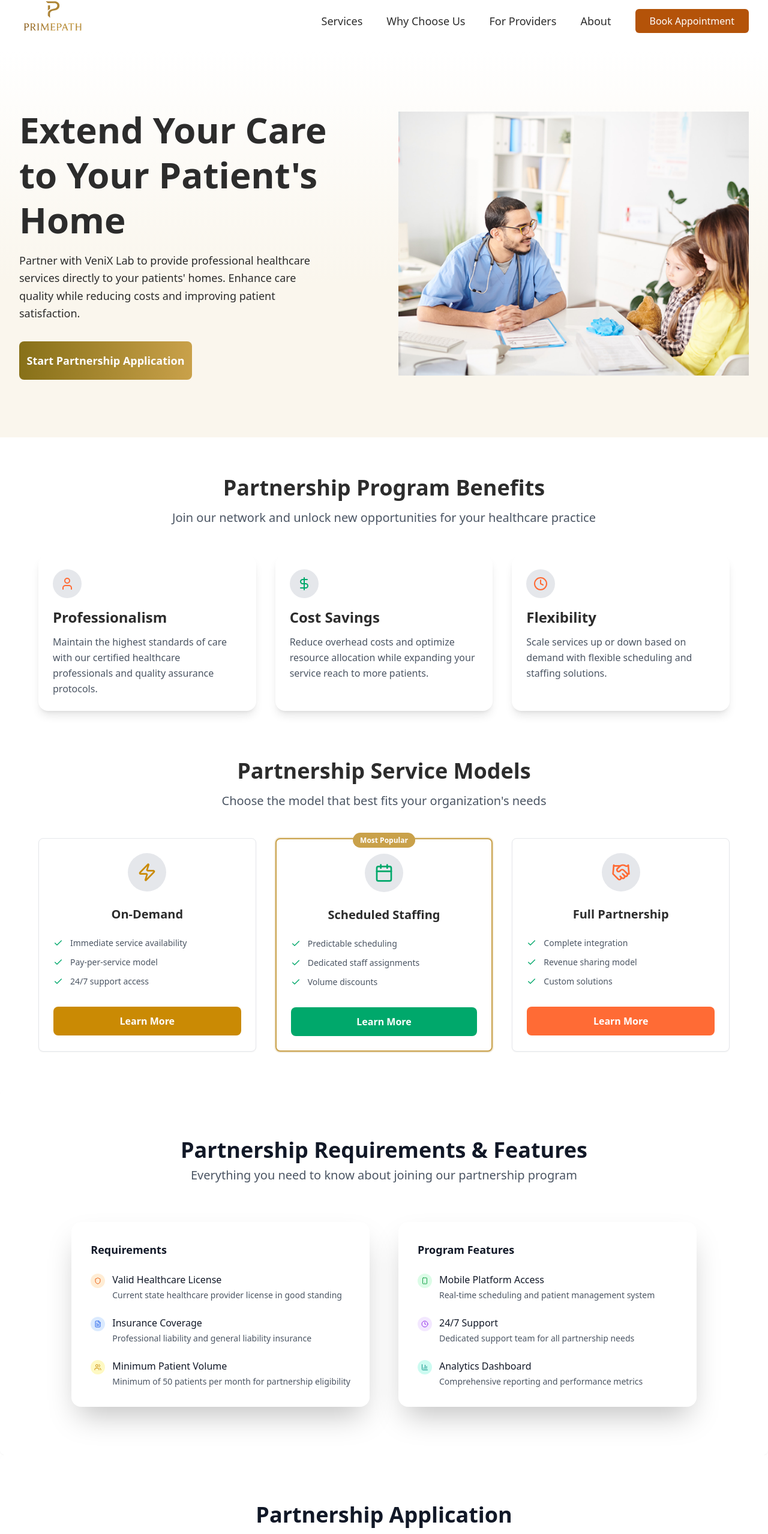
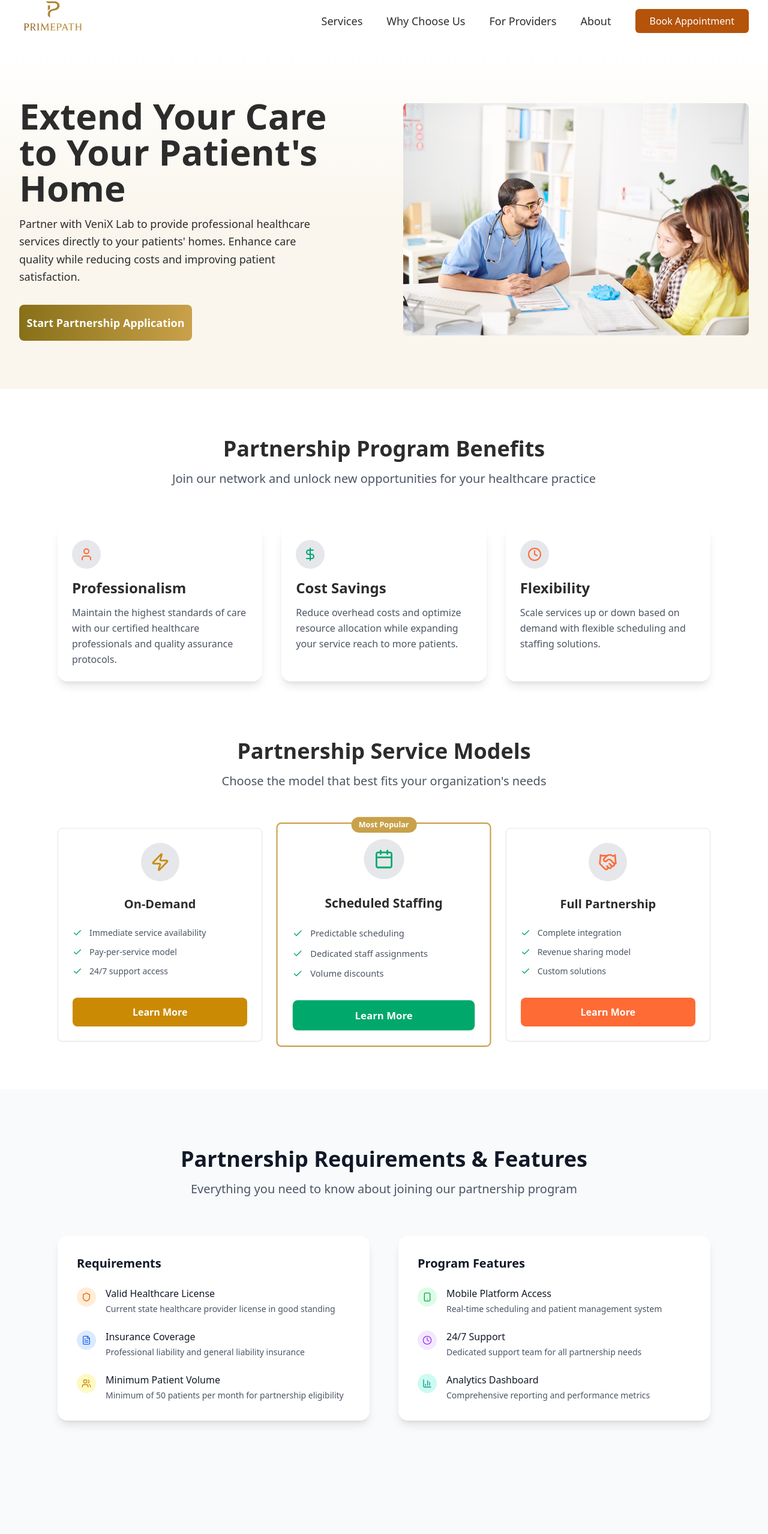
Before and after one commit to Arafat-Bhuiyan/adam, a React (Vite) app: page /providers in a window 1280 px wide. Shown: the part 13-2570 px from the top of the page at 60% size. Built offline with nearby package versions, Linux system fonts and the light colour scheme.

Commit message:
Providers full responsive done

```diff
--- a/src/pages/Providers/PartnershipApplication.jsx
+++ b/src/pages/Providers/PartnershipApplication.jsx
@@ -20,17 +20,17 @@ export default function PartnershipApplication() {
   };
 
   return (
-    <div className="bg-white rounded-lg shadow-sm p-20">
-      <div className="text-center mb-8">
-        <h2 className="text-4xl font-bold text-[#111827] mb-2">
+    <div className="bg-gray-50 py-16 md:py-20 lg:py-24">
+      <div className="text-center mb-12 md:mb-16 px-4">
+        <h2 className="text-3xl sm:text-4xl font-bold text-[#111827] mb-4">
           Partnership Application
         </h2>
-        <p className="text-[#4B5563] text-xl">
+        <p className="text-lg sm:text-xl text-[#4B5563] max-w-2xl mx-auto">
           Take the first step towards expanding your healthcare services
         </p>
       </div>
 
-      <form onSubmit={handleSubmit} className="space-y-6 p-8 bg-white rounded-2xl shadow-2xl max-w-4xl mx-auto">
+      <form onSubmit={handleSubmit} className="space-y-6 p-6 sm:p-8 bg-white rounded-2xl shadow-lg max-w-4xl mx-auto">
         {/* Organization + Contact Person */}
         <div className="grid md:grid-cols-2 gap-6">
           <div className="space-y-2">
@@ -204,7 +204,7 @@ export default function PartnershipApplication() {
         {/* Submit Button */}
         <button
           type="submit"
-          className="w-full bg-[#C9A14A] hover:bg-[#C9A14A]/95 text-white font-semibold text-lg py-3 rounded-lg "
+          className="w-full bg-[#C9A14A] hover:bg-amber-600 text-white font-semibold text-lg py-3 rounded-lg transition-colors disabled:bg-gray-400 disabled:cursor-not-allowed"
           disabled={!formData.agreeToTerms}
         >
           Submit Partnership Application
--- a/src/pages/Providers/PartnershipProgram.jsx
+++ b/src/pages/Providers/PartnershipProgram.jsx
@@ -24,7 +24,7 @@ const PartnershipProgram = () => {
         "Reduce overhead costs and optimize resource allocation while expanding your service reach to more patients.",
     },
     {
-      icon: <Clock color="#FF6B35" />,
+      icon: <Clock className="w-6 h-6 text-[#FF6B35]" />,
       title: "Flexibility",
       description:
         "Scale services up or down based on demand with flexible scheduling and staffing solutions.",
@@ -72,16 +72,16 @@ const PartnershipProgram = () => {
   ];
 
   return (
-    <div className="min-h-screen py-16 px-4">
-      <div className="max-w-6xl mx-auto">
+    <div className="min-h-screen py-12 md:py-16 lg:py-20">
+      <div className="max-w-6xl mx-auto px-4 sm:px-6 lg:px-8">
         {/* Partnership Program Benefits Section */}
-        <div className="mb-20">
+        <div className="mb-16 md:mb-20 lg:mb-24">
           {/* Header */}
-          <div className="text-center mb-12">
-            <h2 className="text-4xl font-bold text-[#2c2c2c] mb-4">
+          <div className="text-center mb-12 md:mb-16">
+            <h2 className="text-3xl sm:text-4xl font-bold text-[#2c2c2c] mb-4">
               Partnership Program Benefits
             </h2>
-            <p className="text-[#4B5563] text-xl">
+            <p className="text-lg sm:text-xl text-[#4B5563]">
               Join our network and unlock new opportunities for your healthcare
               practice
             </p>
@@ -100,7 +100,7 @@ const PartnershipProgram = () => {
                 </div>
 
                 {/* Title */}
-                <h3 className="text-2xl font-semibold text-[#2c2c2c] mb-3">
+                <h3 className="text-xl sm:text-2xl font-semibold text-[#2c2c2c] mb-3">
                   {benefit.title}
                 </h3>
 
@@ -116,11 +116,11 @@ const PartnershipProgram = () => {
         {/* Partnership Service Models Section */}
         <div>
           {/* Header */}
-          <div className="text-center mb-12">
-            <h2 className="text-4xl font-bold text-[#2c2c2c] mb-4">
+          <div className="text-center mb-12 md:mb-16">
+            <h2 className="text-3xl sm:text-4xl font-bold text-[#2c2c2c] mb-4">
               Partnership Service Models
             </h2>
-            <p className="text-[#4B5563] text-xl">
+            <p className="text-lg sm:text-xl text-[#4B5563]">
               Choose the model that best fits your organization's needs
             </p>
           </div>
@@ -130,9 +130,9 @@ const PartnershipProgram = () => {
             {serviceModels.map((model, index) => (
               <div
                 key={index}
-                className={`relative bg-white rounded-lg shadow-sm p-6 ${
+                className={`relative bg-white rounded-lg shadow-sm p-6 flex flex-col ${
                   model.isPopular
-                    ? "border-2 border-[#C9A14A] ring-2 ring-[#C9A14A] ring-opacity-20"
+                    ? "border-2 border-[#C9A14A] transform md:scale-105"
                     : "border border-gray-200"
                 }`}
               >
@@ -158,7 +158,7 @@ const PartnershipProgram = () => {
                 </h3>
 
                 {/* Features */}
-                <ul className="space-y-3 mb-8">
+                <ul className="space-y-3 mb-8 flex-grow">
                   {model.features.map((feature, featureIndex) => (
                     <li
                       key={featureIndex}
@@ -172,7 +172,7 @@ const PartnershipProgram = () => {
 
                 {/* Button */}
                 <button
-                  className={`w-full font-semibold py-3 px-4 rounded-lg transition-colors duration-200 ${model.buttonStyle}`}
+                  className={`w-full font-semibold py-3 px-4 rounded-lg transition-colors duration-200 mt-auto ${model.buttonStyle}`}
                 >
                   {model.buttonText}
                 </button>
--- a/src/pages/Providers/PartnershipRequirements.jsx
+++ b/src/pages/Providers/PartnershipRequirements.jsx
@@ -2,20 +2,21 @@ import { Shield, FileText, Users, Smartphone, Clock, BarChart3 } from "lucide-re
 
 export default function PartnershipRequirements() {
   return (
-    <div className="bg-[##F8FAFC] rounded-lg shadow-sm p-20 flex flex-col justify-center items-center">
-      <div className="text-center mb-16">
-        <h2 className="text-4xl font-bold text-[#111827] mb-2">Partnership Requirements & Features</h2>
-        <p className="text-[#4B5563] text-xl">Everything you need to know about joining our partnership program</p>
+    <div className="bg-[#F8FAFC] py-16 md:py-20 lg:py-24">
+      <div className="max-w-6xl mx-auto px-4 sm:px-6 lg:px-8">
+        <div className="text-center mb-12 md:mb-16">
+          <h2 className="text-3xl sm:text-4xl font-bold text-[#111827] mb-4">Partnership Requirements & Features</h2>
+          <p className="text-lg sm:text-xl text-[#4B5563]">Everything you need to know about joining our partnership program</p>
         </div>
 
-      <div className="grid md:grid-cols-2 gap-12">
+        <div className="grid md:grid-cols-2 gap-8 lg:gap-12">
           {/* Requirements Section */}
-        <div className="bg-white rounded-2xl p-8 shadow-2xl">
-          <h3 className="text-lg font-semibold text-gray-900 mb-6">Requirements</h3>
+          <div className="bg-white rounded-2xl p-6 sm:p-8 shadow-lg">
+            <h3 className="text-xl font-semibold text-gray-900 mb-6">Requirements</h3>
             <div className="space-y-6">
-            <div className="flex items-start gap-3">
-              <div className="w-6 h-6 rounded-full bg-orange-100 flex items-center justify-center flex-shrink-0 mt-0.5">
-                <Shield className="w-3 h-3 text-orange-600" />
+              <div className="flex items-start gap-4">
+                <div className="w-8 h-8 rounded-full bg-orange-100 flex items-center justify-center flex-shrink-0 mt-0.5">
+                  <Shield className="w-4 h-4 text-orange-600" />
                 </div>
                 <div>
                   <h4 className="font-medium text-gray-900 mb-1">Valid Healthcare License</h4>
@@ -23,9 +24,9 @@ export default function PartnershipRequirements() {
                 </div>
               </div>
 
-            <div className="flex items-start gap-3">
-              <div className="w-6 h-6 rounded-full bg-blue-100 flex items-center justify-center flex-shrink-0 mt-0.5">
-                <FileText className="w-3 h-3 text-blue-600" />
+              <div className="flex items-start gap-4">
+                <div className="w-8 h-8 rounded-full bg-blue-100 flex items-center justify-center flex-shrink-0 mt-0.5">
+                  <FileText className="w-4 h-4 text-blue-600" />
                 </div>
                 <div>
                   <h4 className="font-medium text-gray-900 mb-1">Insurance Coverage</h4>
@@ -33,9 +34,9 @@ export default function PartnershipRequirements() {
                 </div>
               </div>
 
-            <div className="flex items-start gap-3">
-              <div className="w-6 h-6 rounded-full bg-yellow-100 flex items-center justify-center flex-shrink-0 mt-0.5">
-                <Users className="w-3 h-3 text-yellow-600" />
+              <div className="flex items-start gap-4">
+                <div className="w-8 h-8 rounded-full bg-yellow-100 flex items-center justify-center flex-shrink-0 mt-0.5">
+                  <Users className="w-4 h-4 text-yellow-600" />
                 </div>
                 <div>
                   <h4 className="font-medium text-gray-900 mb-1">Minimum Patient Volume</h4>
@@ -46,12 +47,12 @@ export default function PartnershipRequirements() {
           </div>
 
           {/* Program Features Section */}
-        <div className="bg-white rounded-2xl p-8 shadow-2xl">
-          <h3 className="text-lg font-semibold text-gray-900 mb-6">Program Features</h3>
+          <div className="bg-white rounded-2xl p-6 sm:p-8 shadow-lg">
+            <h3 className="text-xl font-semibold text-gray-900 mb-6">Program Features</h3>
             <div className="space-y-6">
-            <div className="flex items-start gap-3">
-              <div className="w-6 h-6 rounded-full bg-green-100 flex items-center justify-center flex-shrink-0 mt-0.5">
-                <Smartphone className="w-3 h-3 text-green-600" />
+              <div className="flex items-start gap-4">
+                <div className="w-8 h-8 rounded-full bg-green-100 flex items-center justify-center flex-shrink-0 mt-0.5">
+                  <Smartphone className="w-4 h-4 text-green-600" />
                 </div>
                 <div>
                   <h4 className="font-medium text-gray-900 mb-1">Mobile Platform Access</h4>
@@ -59,9 +60,9 @@ export default function PartnershipRequirements() {
                 </div>
               </div>
 
-            <div className="flex items-start gap-3">
-              <div className="w-6 h-6 rounded-full bg-purple-100 flex items-center justify-center flex-shrink-0 mt-0.5">
-                <Clock className="w-3 h-3 text-purple-600" />
+              <div className="flex items-start gap-4">
+                <div className="w-8 h-8 rounded-full bg-purple-100 flex items-center justify-center flex-shrink-0 mt-0.5">
+                  <Clock className="w-4 h-4 text-purple-600" />
                 </div>
                 <div>
                   <h4 className="font-medium text-gray-900 mb-1">24/7 Support</h4>
@@ -69,9 +70,9 @@ export default function PartnershipRequirements() {
                 </div>
               </div>
 
-            <div className="flex items-start gap-3">
-              <div className="w-6 h-6 rounded-full bg-teal-100 flex items-center justify-center flex-shrink-0 mt-0.5">
-                <BarChart3 className="w-3 h-3 text-teal-600" />
+              <div className="flex items-start gap-4">
+                <div className="w-8 h-8 rounded-full bg-teal-100 flex items-center justify-center flex-shrink-0 mt-0.5">
+                  <BarChart3 className="w-4 h-4 text-teal-600" />
                 </div>
                 <div>
                   <h4 className="font-medium text-gray-900 mb-1">Analytics Dashboard</h4>
@@ -82,5 +83,6 @@ export default function PartnershipRequirements() {
           </div>
         </div>
       </div>
+    </div>
   )
 }
--- a/src/pages/Providers/ProvidersHero.jsx
+++ b/src/pages/Providers/ProvidersHero.jsx
@@ -2,16 +2,16 @@ import heroImage from "../../assets/images/ProvidersHero.png";
 
 export function ProvidersHero() {
   return (
-    <section className="bg-gradient-to-b from-white via-[#FAF6ED] via-60% to-[#FAF6ED] to-100% py-16 lg:py-24 ">
+    <section className="bg-gradient-to-b from-white via-[#FAF6ED] to-[#FAF6ED] py-12 md:py-16 lg:py-20">
       <div className="max-w-7xl mx-auto px-4 sm:px-6 lg:px-8">
-        <div className="grid lg:grid-cols-2 gap-12 items-center">
+        <div className="grid lg:grid-cols-2 gap-12 xl:gap-16 items-center">
           {/* Left Content */}
-          <div className="space-y-8">
+          <div className="space-y-8 text-center lg:text-left">
             <div className="space-y-4">
-              <h1 className="text-6xl font-bold text-[#2c2c2c] leading-tight">
+              <h1 className="text-4xl sm:text-5xl lg:text-6xl font-bold text-[#2c2c2c] leading-tight">
                 Extend Your Care <br /> to Your Patient's <br /> Home
               </h1>
-              <p className="text-lg text-[#2C2C2C] leading-relaxed max-w-lg">
+              <p className="text-lg text-[#2C2C2C] leading-relaxed max-w-lg mx-auto lg:mx-0">
                 Partner with VeniX Lab to provide professional healthcare
                 services directly to your patients' homes. Enhance care quality
                 while reducing costs and improving patient satisfaction.
@@ -19,22 +19,20 @@ export function ProvidersHero() {
             </div>
 
             {/* CTA buttons */}
-            <div className="flex flex-col sm:flex-row gap-7">
-              <button className="bg-gradient-to-r from-[#877018] to-[#C9A14A] text-white w-72 h-16 rounded-lg font-semibold text-lg">
+            <div className="flex justify-center lg:justify-start">
+              <button className="bg-gradient-to-r from-[#877018] to-[#C9A14A] text-white w-full sm:w-72 py-4 rounded-lg font-semibold text-lg">
                 Start Partnership Application
               </button>
             </div>
           </div>
 
-          {/* Right Image */}
-          <div className="relative">
-            <div className="">
-              <img
-                src={heroImage}
-                alt="Healthcare professionals conducting blood test"
-                className="w-full h-[440px] object-cover"
-              />
-            </div>
+          {/* Right Image - Order changed for mobile */}
+          <div className="order-first lg:order-last">
+            <img
+              src={heroImage}
+              alt="Healthcare professionals conducting blood test"
+              className="w-full h-auto max-h-[300px] md:max-h-[440px] object-cover rounded-lg"
+            />
           </div>
         </div>
       </div>
```
Lines whose indentation alone changed are shown as unchanged.
